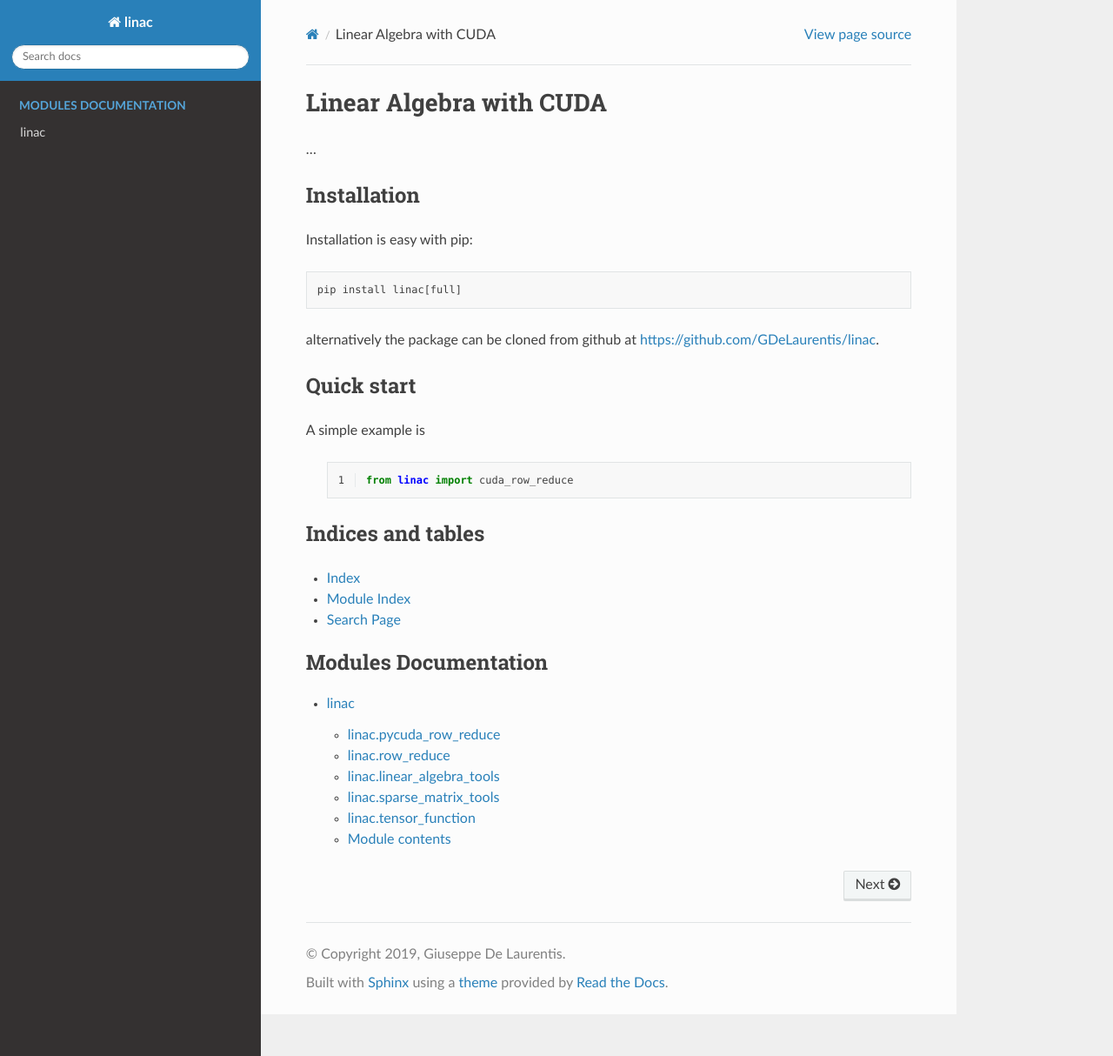
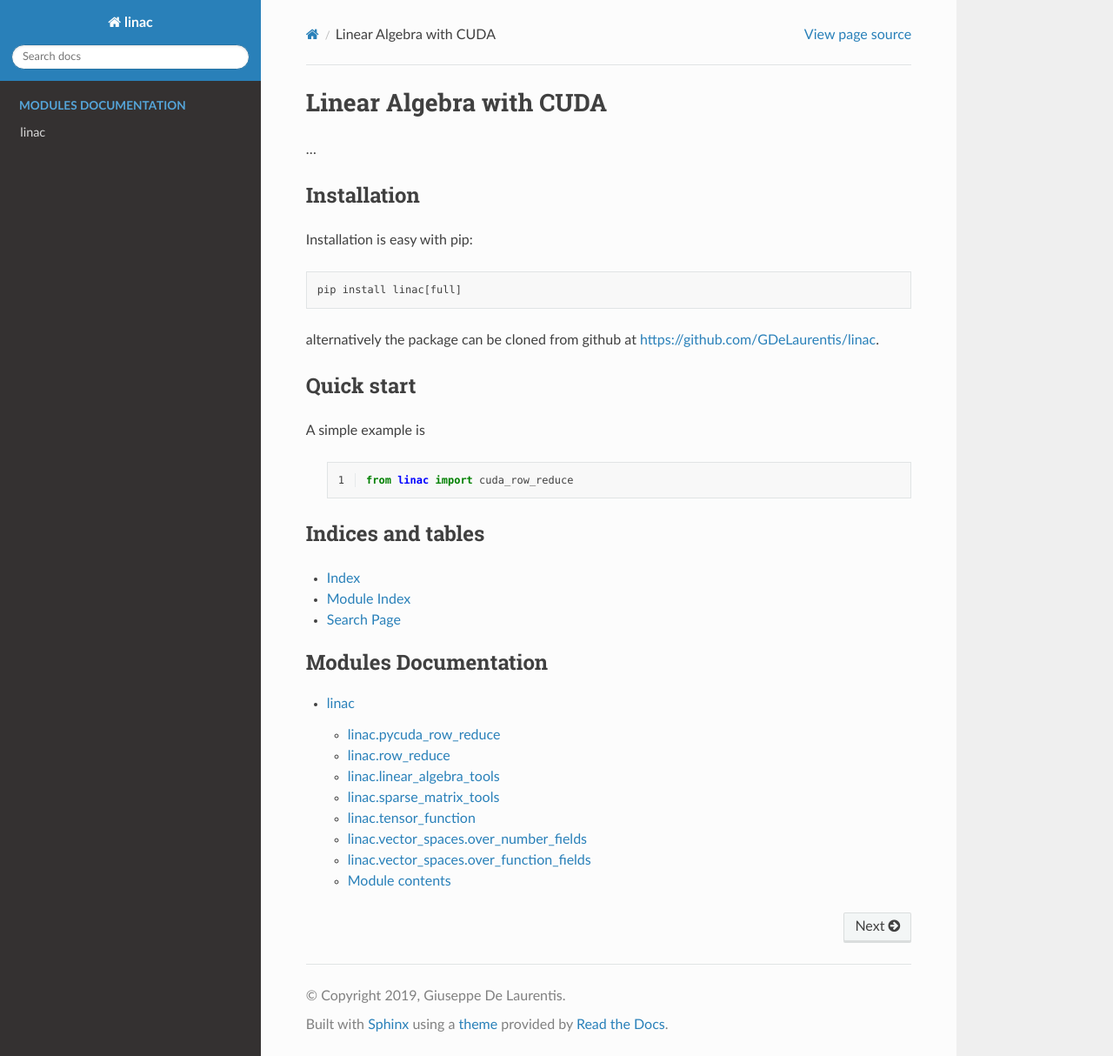
Before and after one commit to GDeLaurentis/linac, a Sphinx documentation site: the page built from sphinx/source/index.rst, in a window 1280 px wide and 1214 px high. Shown: the whole window at 87% size. Built offline with Sphinx 7.4.7 and the Read the Docs theme 3.1.0, drawn with Linux system fonts in a browser that asks for light colours.

Commit message:
Updated docs

```diff
--- a/sphinx/source/linac.rst
+++ b/sphinx/source/linac.rst
@@ -33,9 +33,24 @@ linac.tensor\_function
     :members:
     :undoc-members:
 
+linac.vector\_spaces.over\_number\_fields
+-----------------------------------------
+
+.. automodule:: linac.vector_spaces.over_number_fields
+    :members:
+    :undoc-members:
+
+linac.vector\_spaces.over\_function\_fields
+-------------------------------------------
+
+.. automodule:: linac.vector_spaces.over_function_fields
+    :members:
+    :undoc-members:
+
 Module contents
 ---------------
 
 .. automodule:: linac
     :members:
+    :exclude-members: row_reduce, tensor_function
     :undoc-members:
```
